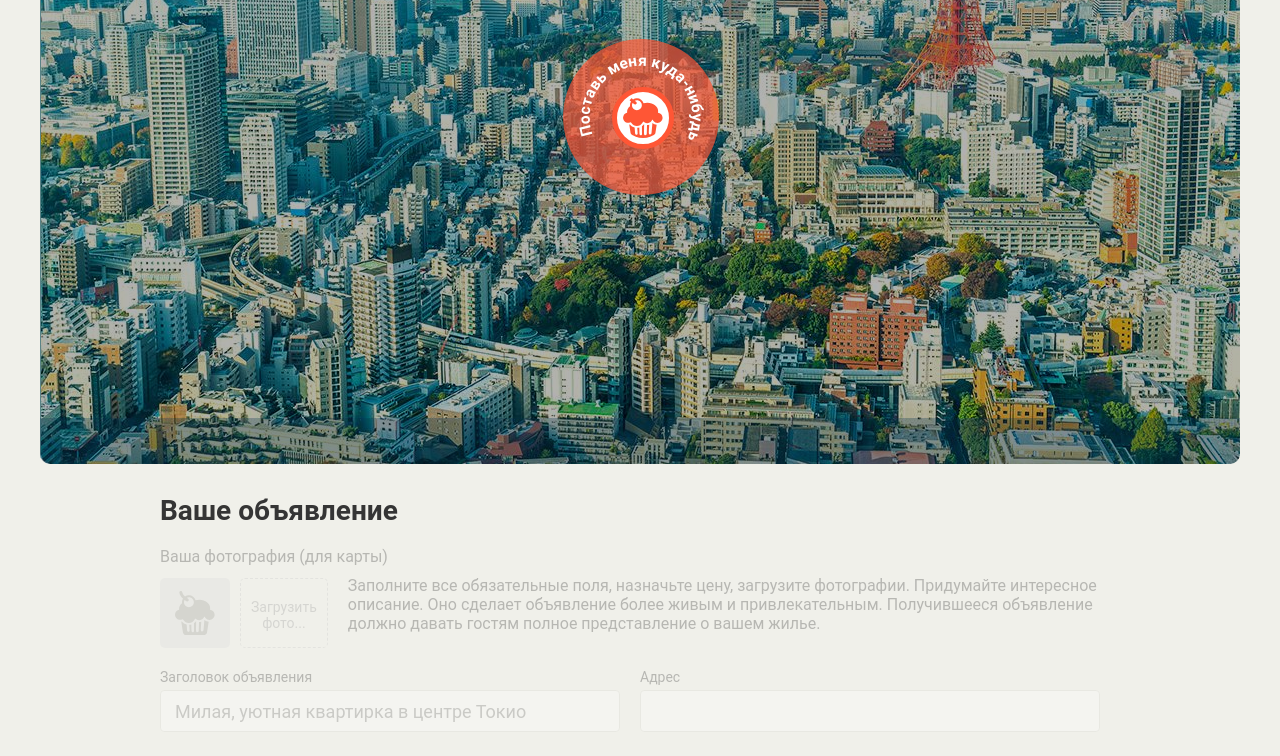
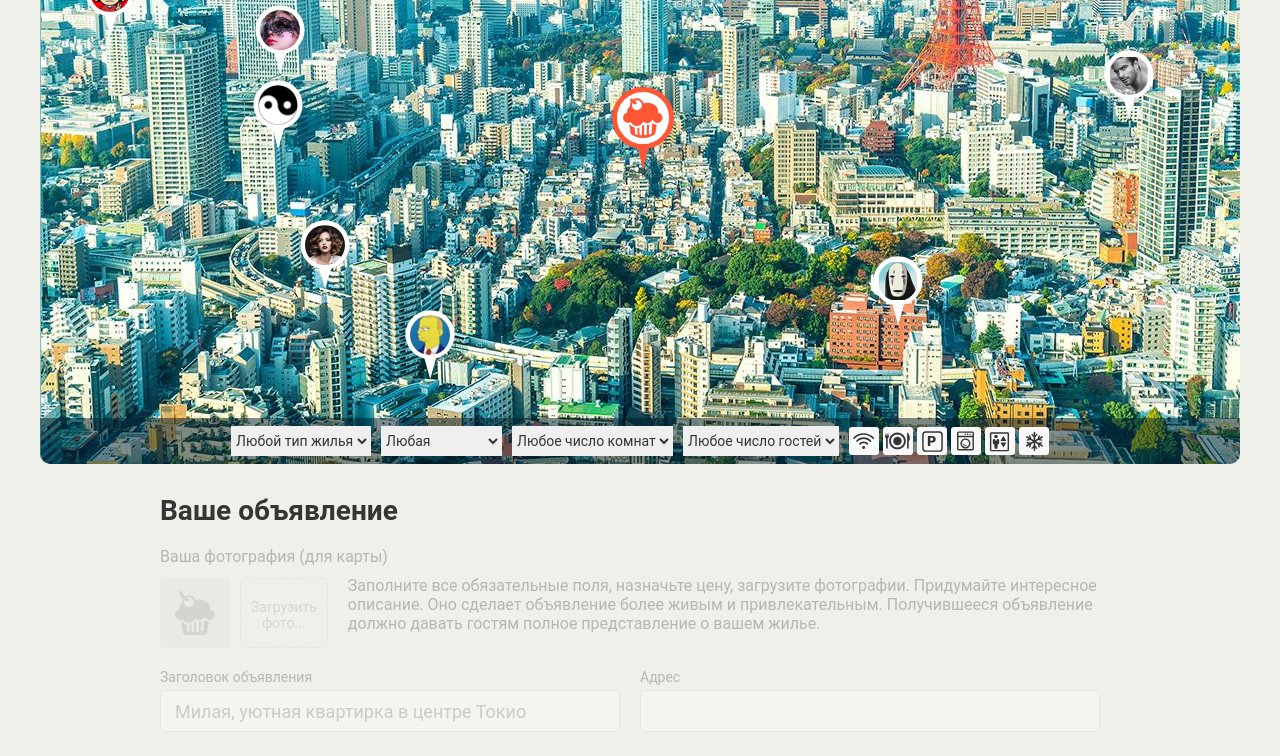
Before and after one commit to blizzardKv/1063203-keksobooking-20, a website: page index.html in a window 1280 px wide. Shown: the part 286-1042 px from the top of the page. Drawn offline with Linux system fonts and the light colour scheme; files whose address does not match are found by name.

Commit message:
Добавлена первая часть задания по личному проекту

```diff
--- a/index.html
+++ b/index.html
@@ -249,4 +249,5 @@
   </template>
 
 </body>
+<script src="js/main.js"></script>
 </html>
--- a/js/main.js
+++ b/js/main.js
@@ -0,0 +1,115 @@
+'use strict';
+(function () {
+  var OFFER_NUMBER = 8;
+  var OFFER_TITLES = ['Шикарная квартира', 'Уютная комната', 'Огромный дворец', 'Просторное бунгало'];
+  var HOUSE_TYPES = ['palace', 'flat', 'house', 'bungalo'];
+  var MAX_ROOMS = 10;
+  var MAX_GUESTS = 15;
+  var CHECK_IN = ['12:00', '13:00', '14:00'];
+  var CHECK_OUT = ['12:00', '13:00', '14:00'];
+  var FEATURES = ['wifi', 'dishwasher', 'parking', 'washer', 'elevator', 'conditioner'];
+  var DESCRIPTION = ['Шикарная квартира', 'Уютная комната', 'Огромный дворец', 'Просторное бунгало'];
+  var PHOTOS = ['http://o0.github.io/assets/images/tokyo/hotel1.jpg', 'http://o0.github.io/assets/images/tokyo/hotel2.jpg', 'http://o0.github.io/assets/images/tokyo/hotel3.jpg'];
+  var MIN_COORDINATE_Y = 130;
+  var MAX_COORDINATE_Y = 630;
+
+  // Скрываем лэйаут карты
+  var map = document.querySelector('.map');
+  map.classList.remove('map--faded');
+  var mapPinsArea = document.querySelector('.map__pins');
+  var pinTemplate = document.getElementById('pin').content.querySelector('.map__pin');
+
+  // Выводим рандомный элемент в массиве. Для этого возвращаем элемент с i = 0 до i = array.length - 1;
+  // Т.к. Math.floor округляет вниз, а Math.random(max) = 0,9 в периоде.
+  function getRandomElementFromArray(array) {
+    return array[Math.floor(Math.random() * array.length)];
+  }
+
+  // Выводим рандомное число
+  // Добавляем +1 т.к. Math.floor округляет вниз, а Math.random(max) = 0,9 в периоде.
+  function getRandomNumber(maxNumber) {
+    return Math.floor(Math.random() * maxNumber + 1);
+  }
+
+  // Выводим рандомное количество элементов в features. Проверяем циклом, чтобы минимум 1 элемент всегда выводился в перечень преимуществ.
+  // Далее получаем рандомное свойство, проверяем есть ли оно в массиве, если нет - то пушим в конец массива. Возвращаем массив.
+  function getRandomNumberOfElementsFromArray(array) {
+    var elements = [];
+
+    for (var i = 0; i < Math.round(Math.random() * array.length + 1); i++) {
+      var option = getRandomElementFromArray(array);
+      if (elements.indexOf(option) === -1) {
+        elements.push(option);
+      }
+    }
+    return elements;
+  }
+
+  // Создаем функцию создания шаблона массива с моками данных.
+  function createMocksForData(count) {
+    var dataList = [];
+
+    for (var i = 0; i < count; i++) {
+      var locationX = Math.floor(Math.random() * mapPinsArea.offsetWidth + 1);
+
+      // Получаем рандомную координату по Y. Для этого берем минимальное значение (чтобы в любом случае было 130)
+      // И добавляем интервал в 500 для вычисления координаты по У. Т.е. maxY может быть только 630.
+      var locationY = Math.floor(MIN_COORDINATE_Y + (Math.random() * (MAX_COORDINATE_Y - MIN_COORDINATE_Y)));
+      var dataForPins = {
+        'author': {
+          'avatar': 'img/avatars/user0' + (i + 1) + '.png'
+        },
+        'offer': {
+          'title': getRandomElementFromArray(OFFER_TITLES),
+          'address': locationX + ', ' + locationY,
+          'price': '1000',
+          'type': getRandomElementFromArray(HOUSE_TYPES),
+          'rooms': getRandomNumber(MAX_ROOMS),
+          'guests': getRandomNumber(MAX_GUESTS),
+          'checkin': getRandomElementFromArray(CHECK_IN),
+          'checkout': getRandomElementFromArray(CHECK_OUT),
+          'features': getRandomNumberOfElementsFromArray(FEATURES),
+          'description': getRandomElementFromArray(DESCRIPTION),
+          'photos': getRandomElementFromArray(PHOTOS)
+        },
+        'location': {
+          'x': locationX,
+          'y': locationY
+        }
+      };
+
+      dataList.push(dataForPins);
+    }
+    return dataList;
+  }
+
+  // Добавляем функцию по настройке пинов. Клонируем имеющийся темплейт, выбираем в новом темплейте аватар по селектору.
+  // Присваиваем значения left/top/src/alt, возвращаем новый пин
+  function setPinOptions(data) {
+    var newPin = pinTemplate.cloneNode(true);
+    var pinAvatar = newPin.querySelector('img');
+
+    newPin.style =
+      'left: ' + data.location.x + 'px; top: ' + data.location.y + 'px;';
+    pinAvatar.src = data.author.avatar;
+    pinAvatar.alt = data.author.title;
+
+    return newPin;
+  }
+
+  // Добавляем функцию по созданию пинов. Создаем пустой documentFragment, запускаем цикл по генерации пинов в соответствии
+  // с данными из функции setPinOptions, которая обращается к createMocksForData, добавляем их в пустой documentFragment. Вставляем получившийся documentFragment
+  // в map__pins.
+  function generatePins(pinsList) {
+    var fragment = document.createDocumentFragment();
+
+    for (var i = 0; i < pinsList.length; i++) {
+      fragment.appendChild(setPinOptions(pinsList[i]));
+    }
+
+    mapPinsArea.appendChild(fragment);
+  }
+
+  // Запускаем цепочку функций по генерации пинов.
+  generatePins(createMocksForData(OFFER_NUMBER));
+})();
```
